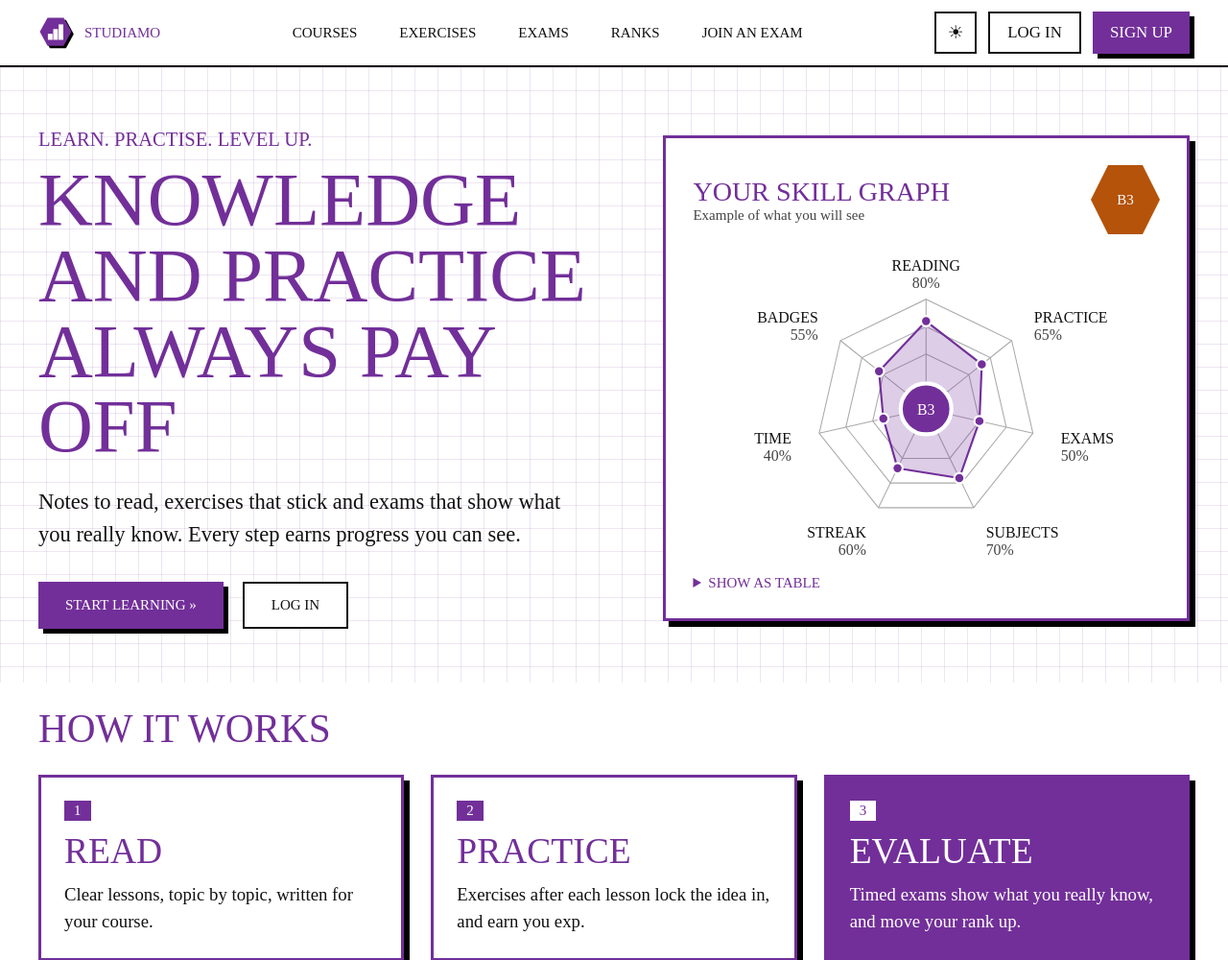
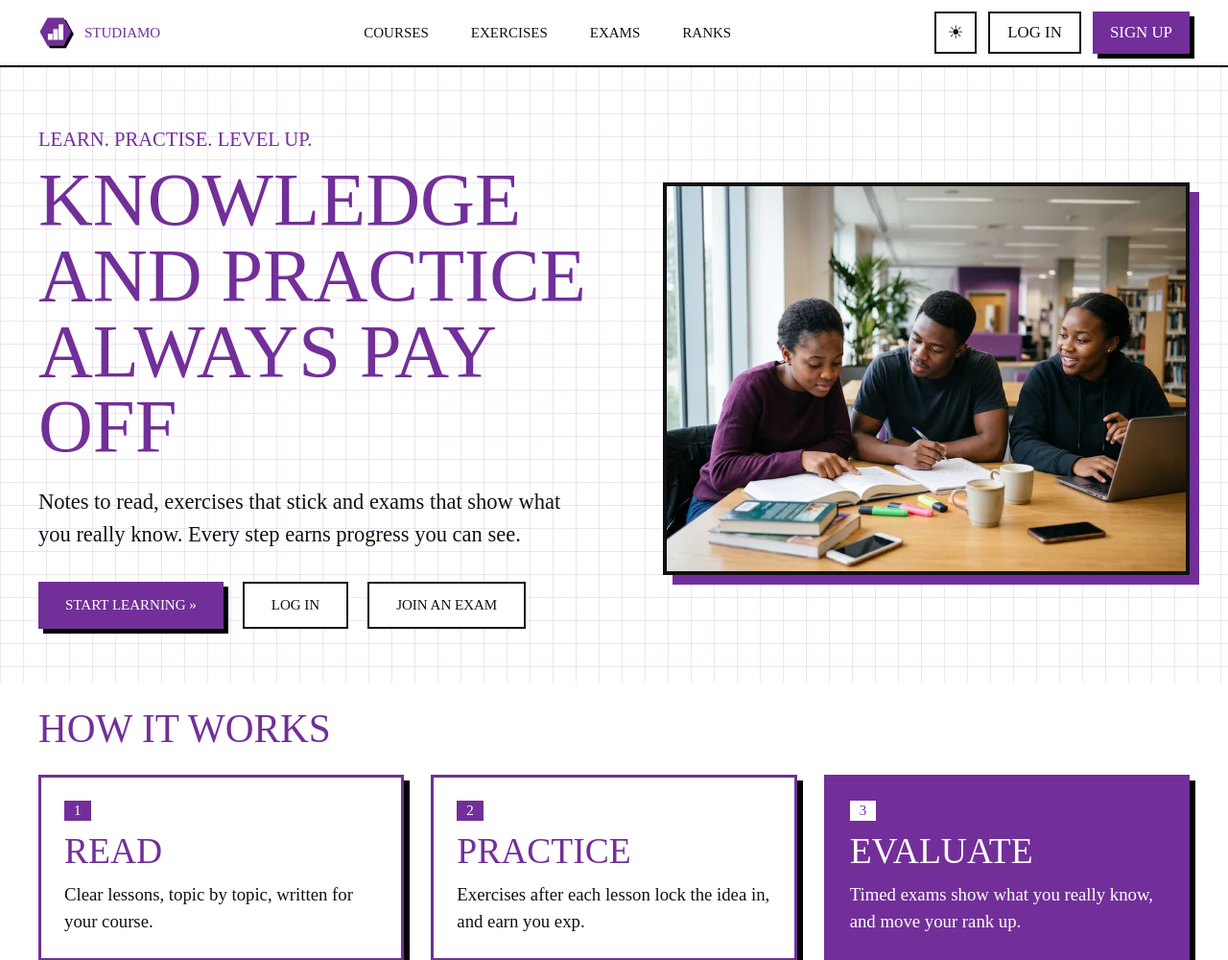
Before and after one commit to yvesdylane/studiamo, a Flask app: page / in a window 1280 px wide. Shown: the top 1000 px of the page at 96% size. Run offline with Flask 3, Linux system fonts and the light colour scheme; parts of the project's set-up code (start-up, migrations or seed data) failed here and were passed over; some libraries are stand-ins or nearby versions; some web fonts are replaced.

Commit message:
Use a student photo on the home page and move Join an exam to buttons
- Home page hero shows a photo of students studying instead of the
  example skill graph: WebP at 800 and 1400 px (39 KB / 81 KB) with a
  JPEG fallback, framed like the cards, sized to avoid layout shift
- "Join an exam" is a button on the home page, the lobby and the
  Exams page instead of a header link

Co-Authored-By: Claude Opus 5.5 <noreply@anthropic.com>

```diff
--- a/src/static/css/studiamo.css
+++ b/src/static/css/studiamo.css
@@ -363,3 +363,8 @@ html[data-theme="dark"] img{opacity:.92}
 
 .role-heading{font-size:1.3rem;color:var(--muted);letter-spacing:.06em;border-bottom:3px solid var(--line);padding-bottom:6px;margin:38px 0 16px}
 .role-heading:first-child{margin-top:0}
+
+/* home page hero photo: framed like the cards (black border, hard shadow) */
+.hero-photo{display:block}
+.hero-photo img{display:block;width:100%;height:auto;aspect-ratio:1400/1045;object-fit:cover;
+  border:4px solid var(--ink);box-shadow:10px 10px 0 var(--purple);background:var(--accent-soft)}
--- a/src/templates/home.html
+++ b/src/templates/home.html
@@ -1,4 +1,3 @@
-{% from "partials/skill_graph.html" import skill_graph %}
 {% extends "base.html" %}
 {% block title %}Learn, practise, level up{% endblock %}
 
@@ -11,17 +10,13 @@
 <div style="display:flex;gap:20px;flex-wrap:wrap">
 {% if g.user %}<a class="btn" href="{{ url_for('learn.dashboard') }}">GO TO MY DASHBOARD »</a>
 {% else %}<a class="btn" href="{{ url_for('auth.register') }}">START LEARNING »</a><a class="btn o" href="{{ url_for('auth.login') }}">LOG IN</a>{% endif %}
+<a class="btn o" href="{{ url_for('join.join') }}">JOIN AN EXAM</a>
 </div></div>
-<div class="card" style="padding:28px">
-{% if skills %}
-<div style="display:flex;justify-content:space-between;align-items:center;gap:12px"><div><h2 style="font-size:1.875rem;color:var(--accent-text)">YOUR SKILL GRAPH</h2><p style="font-size:1rem;color:var(--muted)">Further out is stronger. It measures the quality of your work.</p></div>{% if level %}<span class="hex" aria-label="Rank {{ level.rank_label }}">{{ level.rank_label }}</span>{% endif %}</div>
-{{ skill_graph(skills, level.rank_label if level else none) }}
-<p class="muted" style="font-size:0.95rem;margin-top:8px">{{ skills.counts.notes }} note{{ 's' if skills.counts.notes != 1 }} read ({{ skills.counts.minutes }} min) · {{ skills.counts.exercises }} exercise{{ 's' if skills.counts.exercises != 1 }} · {{ skills.counts.exams }} exam{{ 's' if skills.counts.exams != 1 }} · {{ skills.counts.courses }} course{{ 's' if skills.counts.courses != 1 }} started · {{ skills.counts.streak }}-day streak · {{ skills.counts.hours }} h · {{ skills.counts.badges }}/{{ skills.counts.badges_total }} badges · <a href="{{ url_for('learn.dashboard') }}#tasks" style="text-decoration:underline">today's tasks</a></p>
-{% else %}
-<div style="display:flex;justify-content:space-between;align-items:center"><div><h2 style="font-size:1.875rem;color:var(--accent-text)">YOUR SKILL GRAPH</h2><p style="font-size:1rem;color:var(--muted)">Example of what you will see</p></div><span class="hex" aria-label="Example rank B3">B3</span></div>
-{{ skill_graph({'reading': 80, 'practice': 65, 'exams': 50, 'subjects': 70, 'streak': 60, 'time': 40, 'badges': 55}, 'B3', example=true) }}
-{% endif %}
-</div>
+<picture class="hero-photo">
+<source type="image/webp" srcset="{{ url_for('static', filename='img/hero-students-800.webp') }} 800w, {{ url_for('static', filename='img/hero-students-1400.webp') }} 1400w" sizes="(max-width: 900px) 100vw, 45vw">
+<img src="{{ url_for('static', filename='img/hero-students-1400.jpg') }}" width="1400" height="1045" fetchpriority="high" decoding="async"
+     alt="Three students studying together at a library table: one points at a page in a textbook, one takes notes, one works on a laptop">
+</picture>
 </section>
 
 <section class="section" id="how" style="padding-top:24px"><h2>HOW IT WORKS</h2>
--- a/src/templates/learn/exams.html
+++ b/src/templates/learn/exams.html
@@ -2,7 +2,7 @@
 {% block title %}Exams{% endblock %}
 {% block content %}
 <section class="wrap">
-<h1 class="pagetitle">EXAMS</h1>
+<div class="row" style="justify-content:space-between;align-items:flex-end"><h1 class="pagetitle">EXAMS</h1><a class="btn" href="{{ url_for('join.join') }}">JOIN AN EXAM WITH A CODE »</a></div>
 <p class="lead2">Exams show what you really know and move your rank. Your best score for each exam is the one that counts.{% if not g.user %} <a href="{{ url_for('auth.login', next=request.path) }}" style="text-decoration:underline;color:var(--accent-text)">Log in</a> to take them.{% endif %}</p>
 </section>
 <section class="section" style="padding-top:8px">
--- a/src/templates/learn/lobby.html
+++ b/src/templates/learn/lobby.html
@@ -38,7 +38,7 @@
 </div>
 
 <div class="row" style="margin-top:18px">
-{% if resume %}<a class="btn s" href="{{ url_for('learn.note', note_id=resume.note.id) }}">{{ 'CONTINUE' if resume.started else 'START HERE' }} »</a>{% endif %}
+{% if resume %}<a class="btn s" href="{{ url_for('learn.note', note_id=resume.note.id) }}">{{ 'CONTINUE' if resume.started else 'START HERE' }} »</a>{% endif %}<a class="btn s o" href="{{ url_for('join.join') }}">JOIN AN EXAM</a>
 <a class="btn s o" href="{{ url_for('account.profile', user_id=me.id) }}">PROFILE</a>
 <a class="btn s o" href="{{ url_for('account.settings') }}">SETTINGS</a>
 {% if is_lecturer %}<a class="btn s ghost" href="{{ url_for('studio.index') }}">STUDIO</a>{% endif %}
--- a/src/templates/partials/nav.html
+++ b/src/templates/partials/nav.html
@@ -8,7 +8,6 @@
 {{ item('learn.exercises', 'EXERCISES', ep in ('learn.exercises', 'tests.exercise', 'tests.take_exercise')) }}
 {{ item('learn.exams', 'EXAMS', ep in ('learn.exams', 'tests.exam', 'tests.take_exam')) }}
 {{ item('learn.leaderboard', 'RANKS', ep == 'learn.leaderboard') }}
-{{ item('join.join', 'JOIN AN EXAM', ep.startswith('join.')) }}
 </nav>
 <div class="acct">
 <button type="button" class="themebtn" id="theme-toggle" aria-label="Dark mode"{% if g.user %} data-csrf="{{ csrf_token() }}"{% endif %}><span class="sun" aria-hidden="true">☀</span><span class="moon" aria-hidden="true">☾</span></button>
--- a/src/web/pages.py
+++ b/src/web/pages.py
@@ -28,4 +28,4 @@ def home():
         from src.web.learn import lobby_context
 
         return render_template("learn/lobby.html", **lobby_context(g.user.id))
-    return render_template("home.html", courses=catalog(), skills=None, level=None)
+    return render_template("home.html", courses=catalog())
```
Also changed, not shown: tests/test_join_exam.py (+1 -1 lines), src/static/img/hero-students-1400.jpg (added), src/static/img/hero-students-1400.webp (added), src/static/img/hero-students-800.webp (added).
